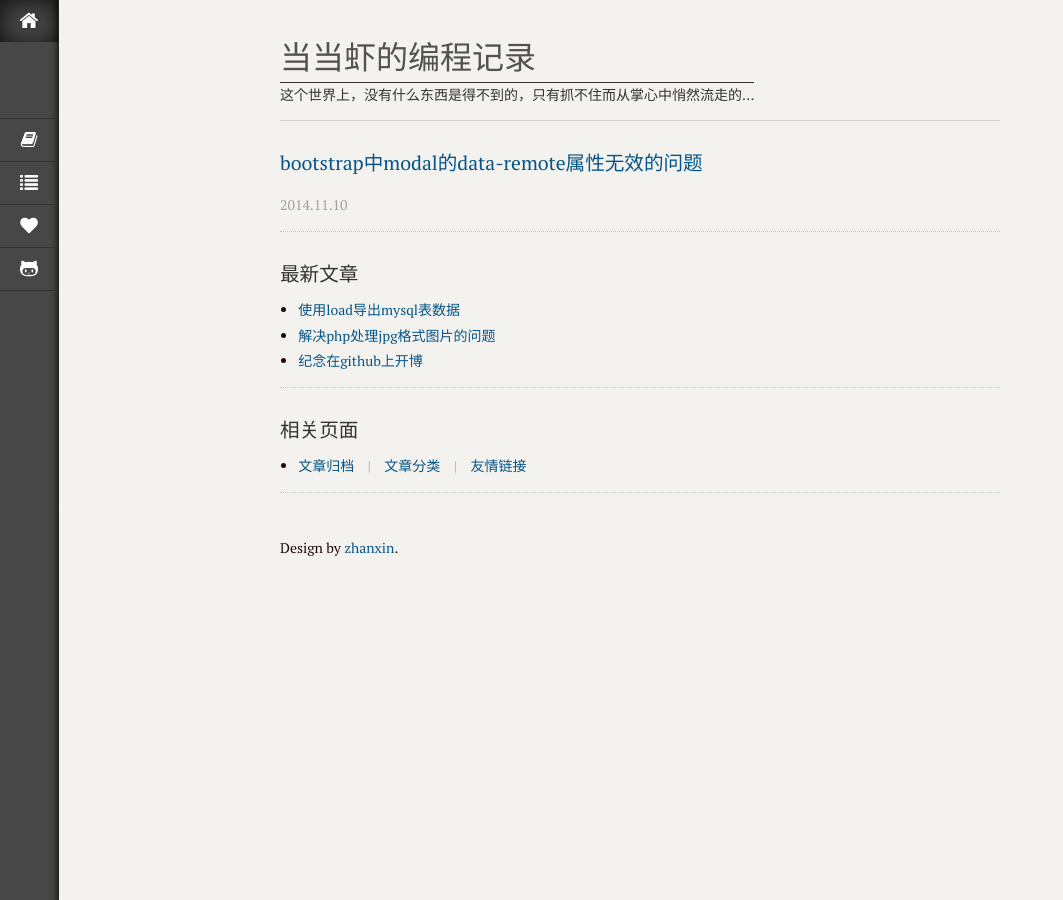
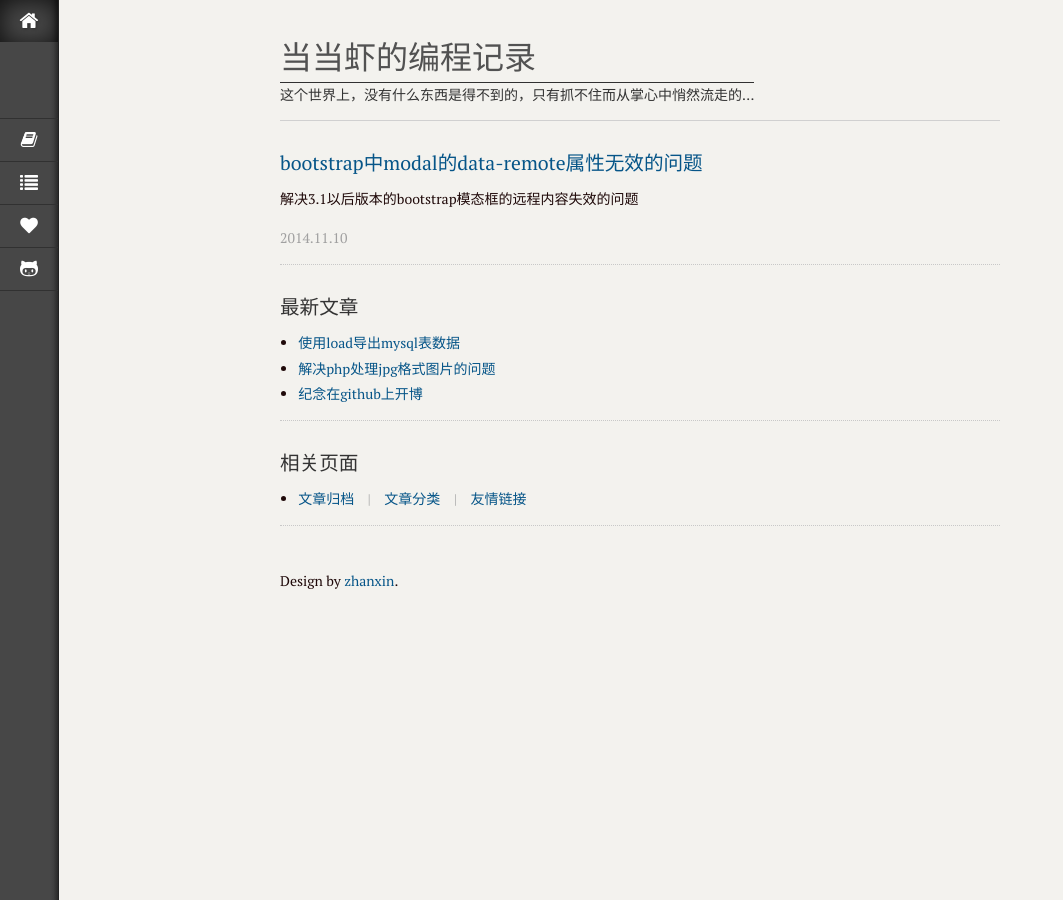
Before and after one commit to GitHubCuCu/dougaoyang.github.io, a Jekyll site: the page built from index.html, in a window 1280 px wide. Shown: the whole page, without its empty margins (0-1063 px from the left). Built offline with Jekyll 4.4.1, drawn with Linux system fonts in a browser that asks for light colours; Markdown is read by kramdown in place of the engine named in the settings; the list of posts is cut into pages by our own code.

Commit message:
add desc

```diff
--- a/_posts/html/2014-11-10-bootstrap-modal-data-remote-not-working.md
+++ b/_posts/html/2014-11-10-bootstrap-modal-data-remote-not-working.md
@@ -2,7 +2,7 @@
 layout: post
 title: bootstrap中modal的data-remote属性无效的问题
 category: HTML/HTML5
-description:
+description: 解决3.1以后版本的bootstrap模态框的远程内容失效的问题
 keywords: bootstrap, data-remote, html
 ---
 
```
Also changed, not shown: _posts/mysql/2014-10-28-mysql-load-data.md (+1 -1 lines).
